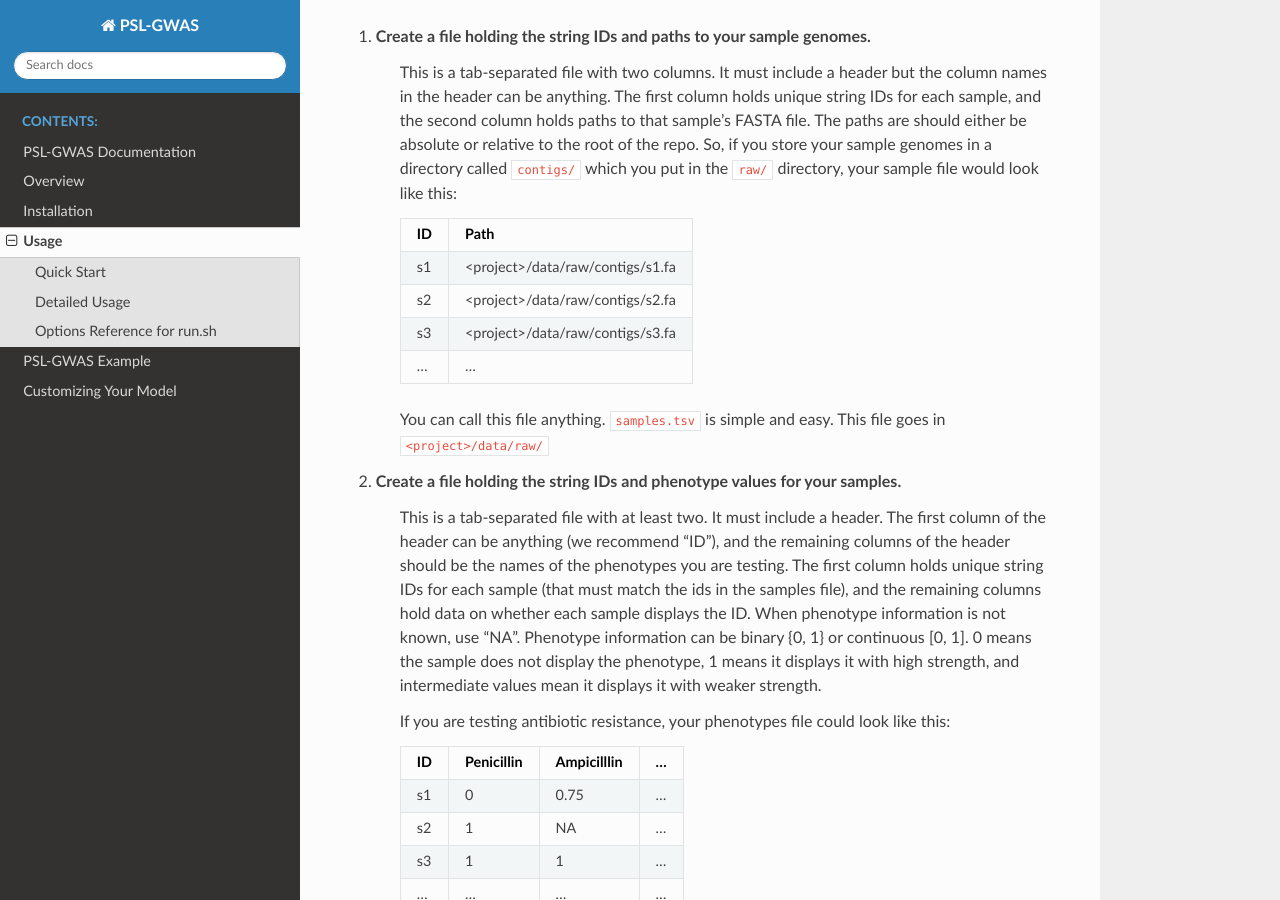
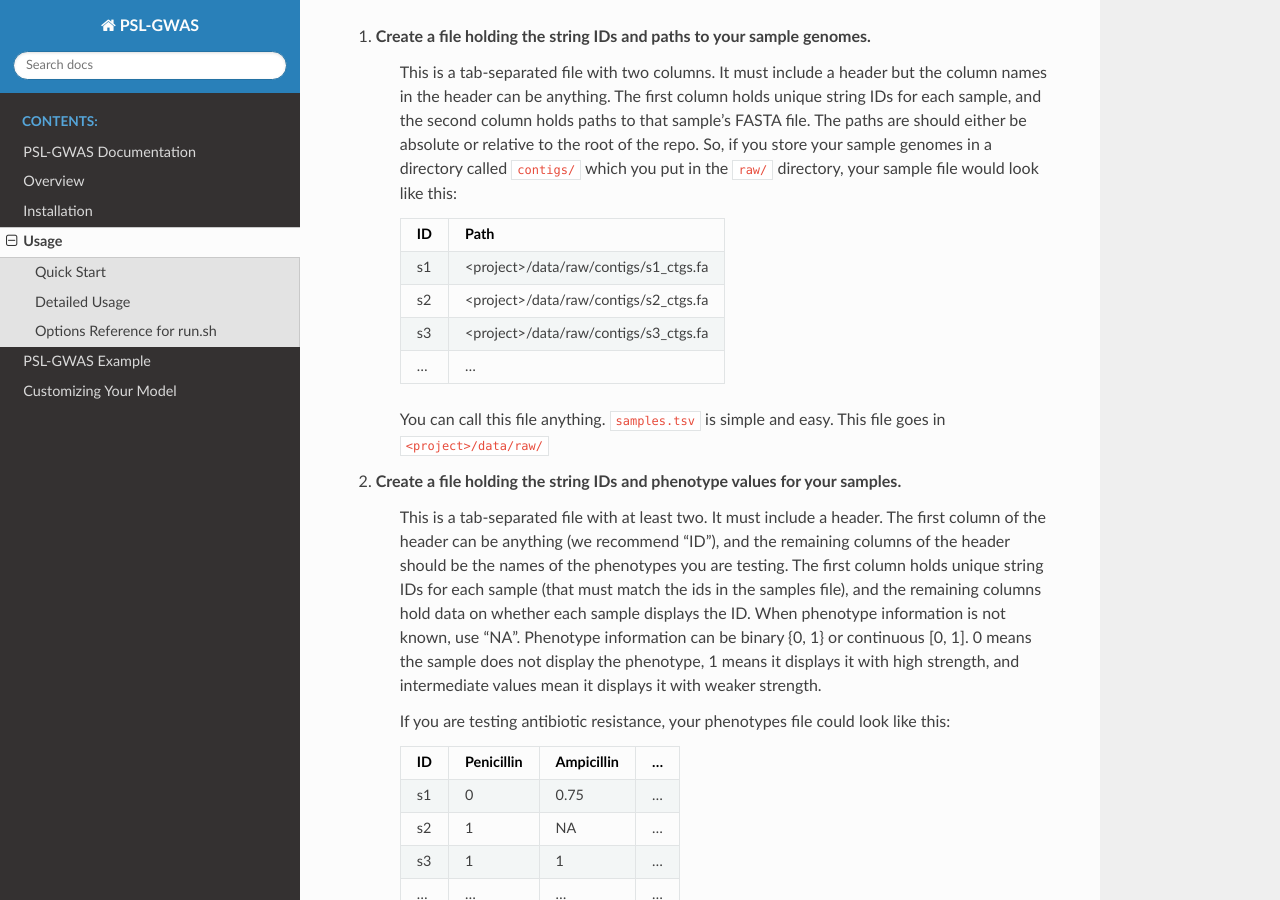
Before and after one commit to elip12/psl-gwas, a Sphinx documentation site: the page built from docs/usage.rst, in a window 1280 px wide and 900 px high, scrolled down 562 px. Built offline with Sphinx 7.4.7 and the Read the Docs theme 2.0.0, drawn with Linux system fonts in a browser that asks for light colours.

Commit message:
update docs

```diff
--- a/docs/usage.rst
+++ b/docs/usage.rst
@@ -34,9 +34,9 @@ in FASTA (.fa, .fsa) format.
     =====   =====
     ID      Path
     =====   =====
-    s1      <project>/data/raw/contigs/s1.fa
-    s2      <project>/data/raw/contigs/s2.fa
-    s3      <project>/data/raw/contigs/s3.fa
+    s1      <project>/data/raw/contigs/s1_ctgs.fa
+    s2      <project>/data/raw/contigs/s2_ctgs.fa
+    s3      <project>/data/raw/contigs/s3_ctgs.fa
     ...     ...
     =====   =====
 
@@ -60,14 +60,14 @@ in FASTA (.fa, .fsa) format.
     If you are testing antibiotic resistance, your phenotypes file could look
     like this:
 
-    =====   ==========  =========== ===
-    ID      Penicillin  Ampicilllin ...
-    =====   ==========  =========== ===
+    =====   ==========  ==========  ===
+    ID      Penicillin  Ampicillin  ...
+    =====   ==========  ==========  ===
     s1      0           0.75        ...
     s2      1           NA          ...
     s3      1           1           ...
     ...     ...         ...         ...
-    =====   ==========  =========== ===
+    =====   ==========  ==========  ===
 
     You can call this file anything. ``phenos.tsv`` is simple and easy.
     This file goes in ``<project>/data/raw/``
```
Also changed, not shown: docs/index.rst (+8 -2 lines), docs/_static/psl-gwas-logo-v1.png (added), docs/_static/psl-gwas-logo-v1.svg (added).
